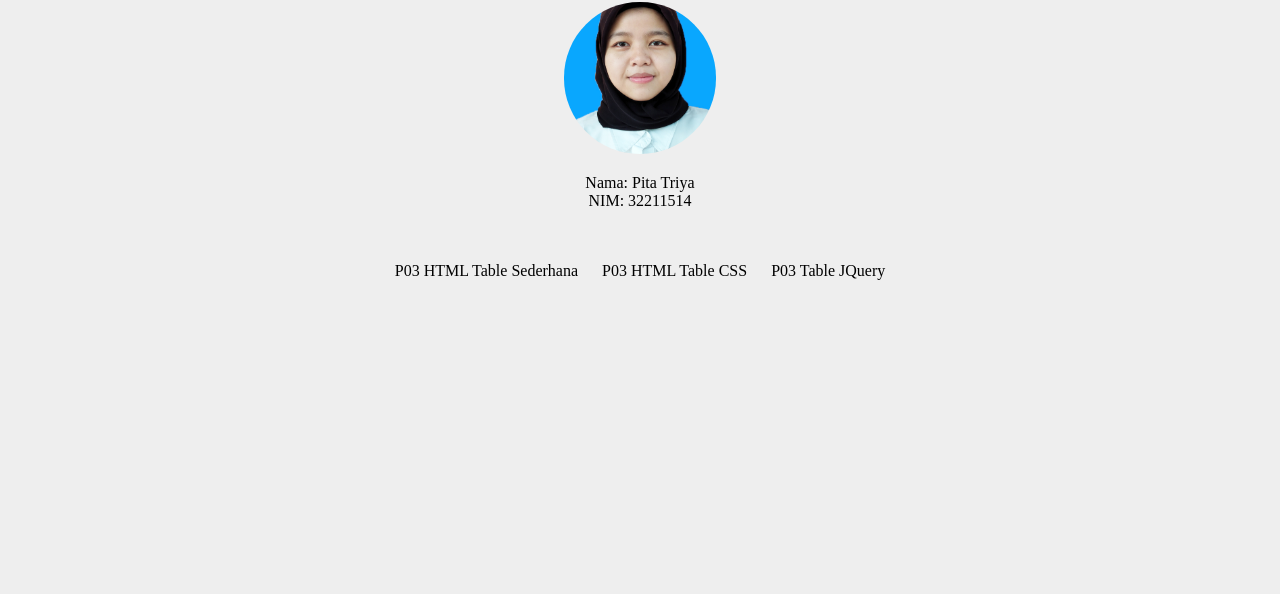
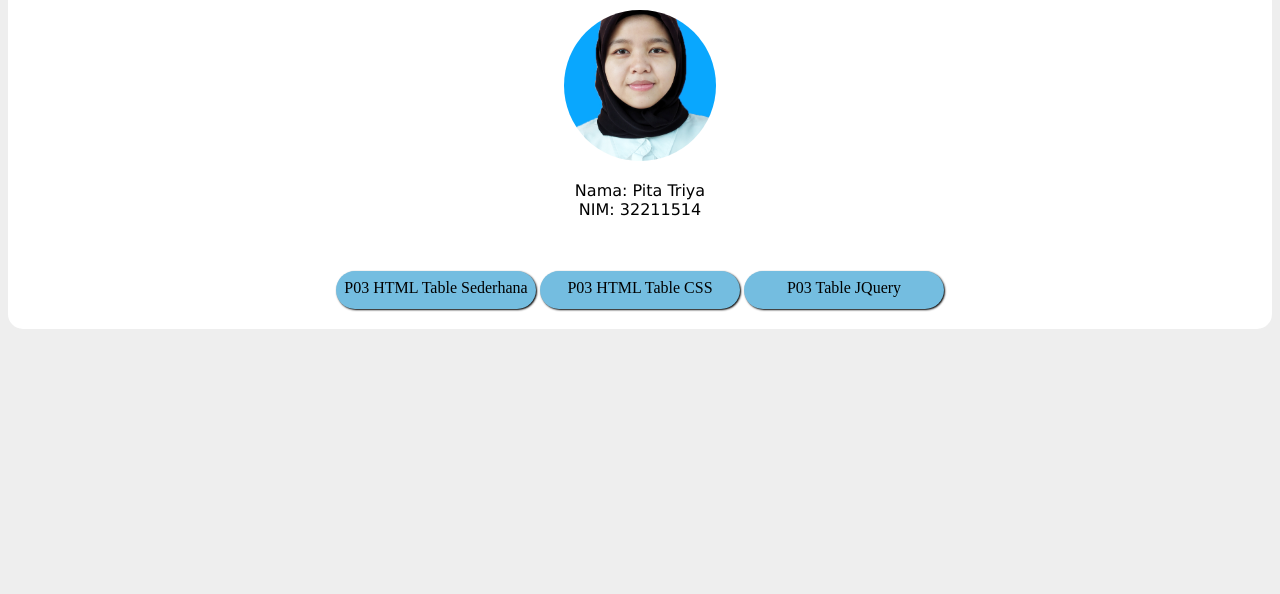
Before and after one commit to pitatriya/pitatriya.github.io, a plain HTML site: page pages.html in a window 1280 px wide. Shown: the part 206-800 px from the top of the page. Drawn offline with Linux system fonts and the light colour scheme.

Commit message:
Ini Tugas p03jquery Pita Triya-NIM:32211514

```diff
--- a/pages.html
+++ b/pages.html
@@ -9,7 +9,15 @@
 		body{
 			background-color: #eee;
 			text-align: center;
-			margin-top: 150px;
+			margin-top: 130px;
+		}
+
+		h1 {
+			font-family: cursive;
+		}
+
+		p {
+			font-family: Verdana;
 		}
 
 		a{
@@ -23,16 +31,52 @@
 			object-fit: cover;
 			border-radius: 50%;
 		}
+
+		.halaman {
+			width: 200px;
+			height: 30px;
+			text-align: center;
+			border-radius: 20px;
+			background-color: #74BDE0;
+			box-shadow: 1px 1px 2px black;
+			transition: 0.2s;
+			padding-top: 8px;
+			display: inline-block;
+			justify-content: space-between;
+		}
+
+		.halaman:hover {
+			transform: scale(1.2);
+			box-shadow: 1px 1px 4px white;
+		}
+
+		.page {
+			height: 400px;
+			background-color: white;
+			border-radius: 15px;
+			padding-top: 5px;
+		}
 	</style>
 
+	<div class="page">
+		<h1>Selamat datang di halaman utama dari Challenge Pertemuan 3</h1>
+		<img src="poto.jpg">
+		<p>Nama: Pita Triya <br> NIM: 32211514</p><br><br>
 
-	<h1>Selamat datang di halaman utama dari Challenge Pertemuan 3</h1>
-	<img src="poto.jpg">
-	<p>Nama: Pita Triya <br> NIM: 32211514</p><br><br>
+		<div class="halaman">
+			<a href="p03/table.html">P03 HTML Table Sederhana</a>
+		</div>
 
-	<a href="p03/table.html">P03 HTML Table Sederhana</a>&nbsp;&nbsp;&nbsp;&nbsp;&nbsp;
-	<a href="p03css/tablecss.html">P03 HTML Table CSS</a>&nbsp;&nbsp;&nbsp;&nbsp;&nbsp;
-	<a href="p03jquery/tablejquery.html">P03 Table JQuery</a>
+		<div class="halaman">
+			<a href="p03css/tablecss.html">P03 HTML Table CSS</a>
+		</div>
+
+		<div class="halaman">
+			<a href="p03jquery/tablejquery.html">P03 Table JQuery</a>
+		</div>
+	</div>
+
+
 
 
 </body>
```
Also changed, not shown: p03/table.html (+6 -1 lines), p03css/tablecss.html (+25 -3 lines), p03jquery/tablejquery.html (+26 -3 lines).
